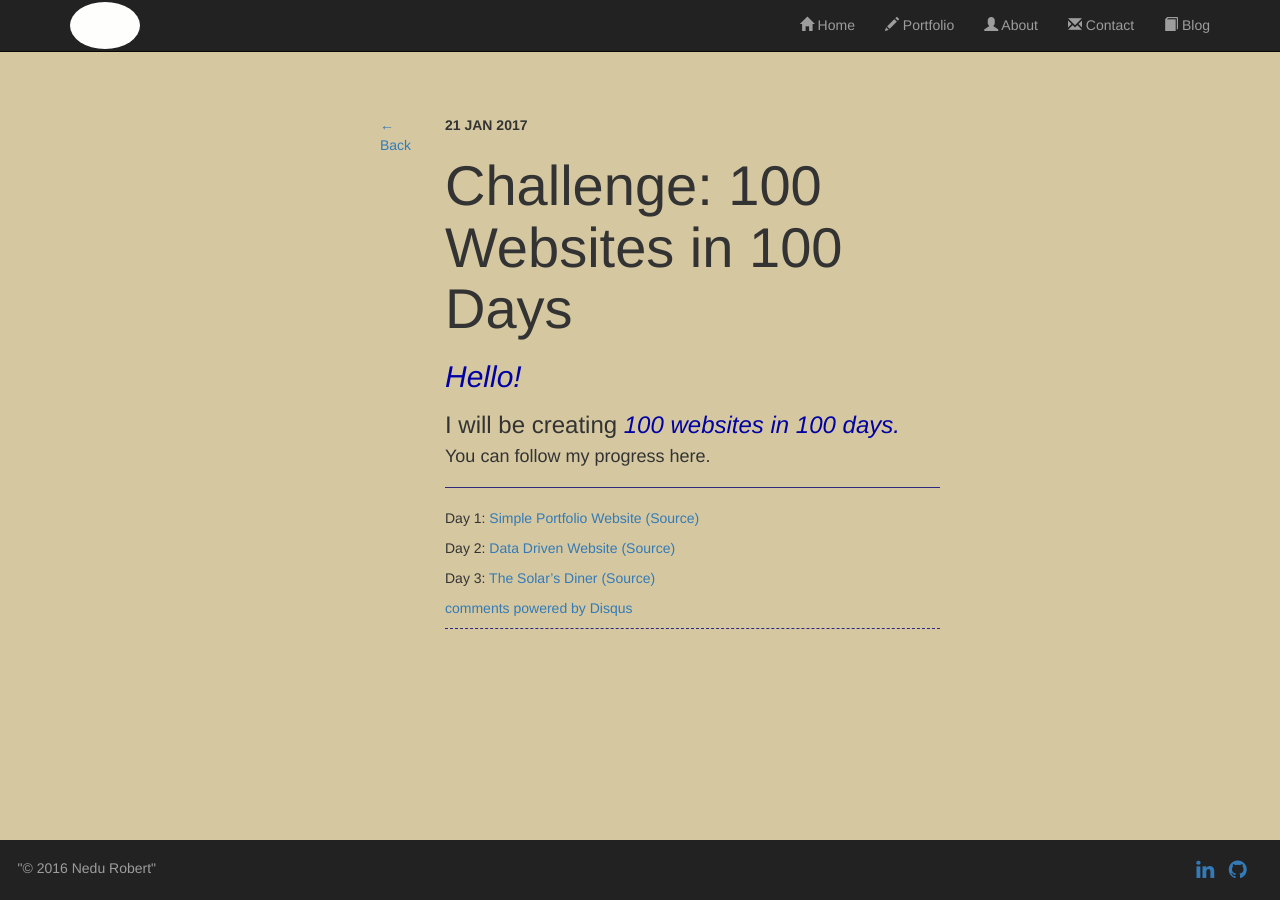
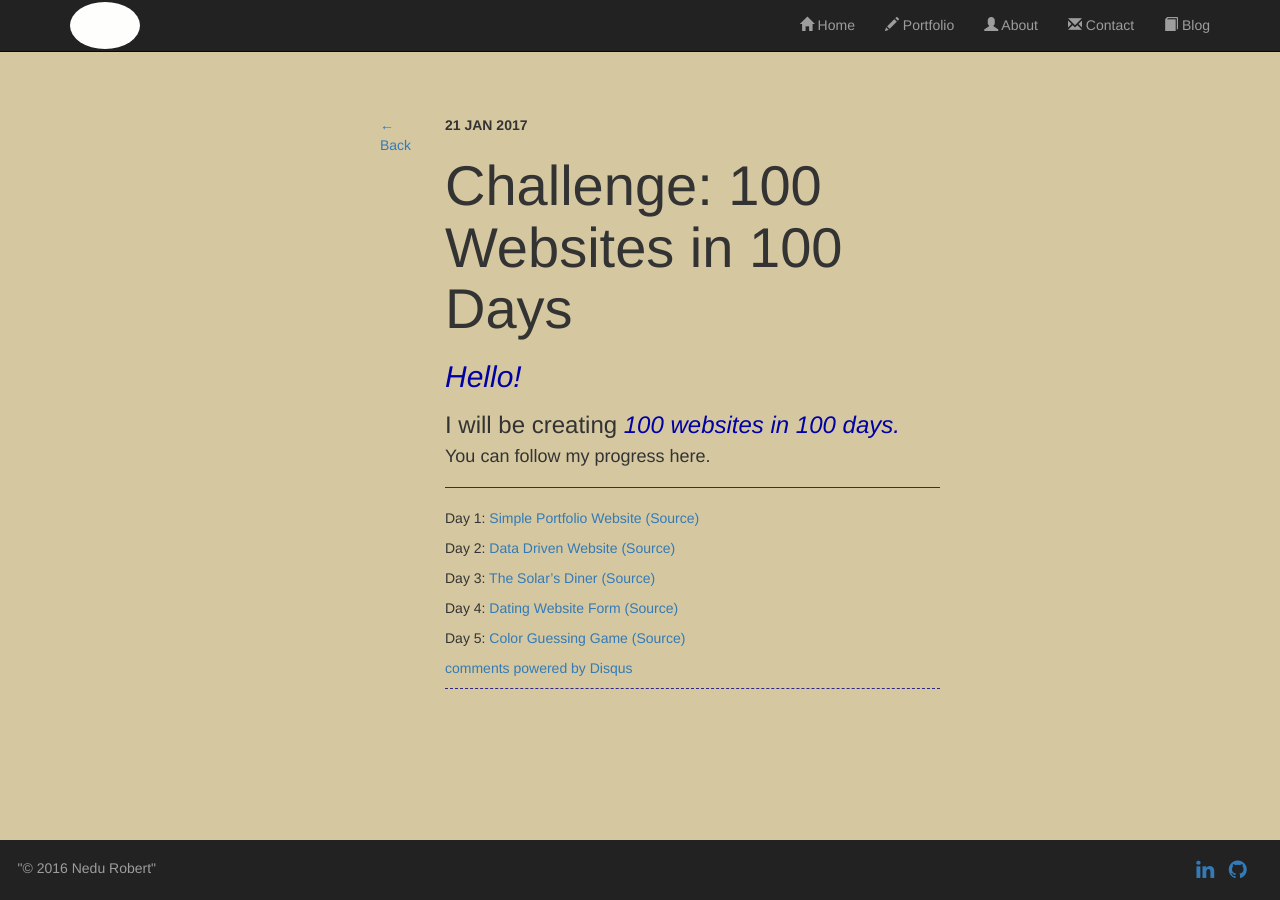
Before and after one commit to Nedu/old.nedu.github.io, a Jekyll site: the page built from _posts/2017-01-21-challenge.md, in a window 1280 px wide. Built offline with Jekyll 4.4.1, drawn with Linux system fonts in a browser that asks for light colours; nearby versions of some CDN libraries; comment, search, counter and statistics services are not loaded.

Commit message:
updated challenge

```diff
--- a/_posts/2017-01-21-challenge.md
+++ b/_posts/2017-01-21-challenge.md
@@ -16,3 +16,7 @@ Day 1: [Simple Portfolio Website](https://htmlpreview.github.io/?https://github.
 Day 2: [Data Driven Website](https://htmlpreview.github.io/?https://github.com/Nedu/Coursera/blob/master/Specializations/Responsive%20Website%20Development%20and%20Design/Responsive%20Web%20Design/Data%20Driven%20Website/index.html)     [(Source)](https://github.com/Nedu/Coursera/tree/master/Specializations/Responsive%20Website%20Development%20and%20Design/Responsive%20Web%20Design/Data%20Driven%20Website)
 
 Day 3: [The Solar's Diner](https://htmlpreview.github.io/?https://github.com/Nedu/Coursera/blob/master/Specializations/Responsive%20Website%20Development%20and%20Design/Responsive%20Website%20Basics/Restaurant/index.html)    [(Source)](https://github.com/Nedu/Coursera/tree/master/Specializations/Responsive%20Website%20Development%20and%20Design/Responsive%20Website%20Basics/Restaurant)
+
+Day 4: [Dating Website Form](https://htmlpreview.github.io/?https://github.com/Nedu/Coursera/blob/master/Specializations/Full%20Stack%20Web%20Development/HTML-%20CSS%20and%20Javascript/Dating%20Website/index3.html)  [(Source)](https://github.com/Nedu/Coursera/tree/master/Specializations/Full%20Stack%20Web%20Development/HTML-%20CSS%20and%20Javascript/Dating%20Website)
+
+Day 5: [Color Guessing Game](https://htmlpreview.github.io/?https://github.com/Nedu/Coursera/blob/master/Specializations/Full%20Stack%20Web%20Development/HTML-%20CSS%20and%20Javascript/Color%20Guessing%20Game/index2.html)  [(Source)](https://github.com/Nedu/Coursera/tree/master/Specializations/Full%20Stack%20Web%20Development/HTML-%20CSS%20and%20Javascript/Color%20Guessing%20Game)
```
